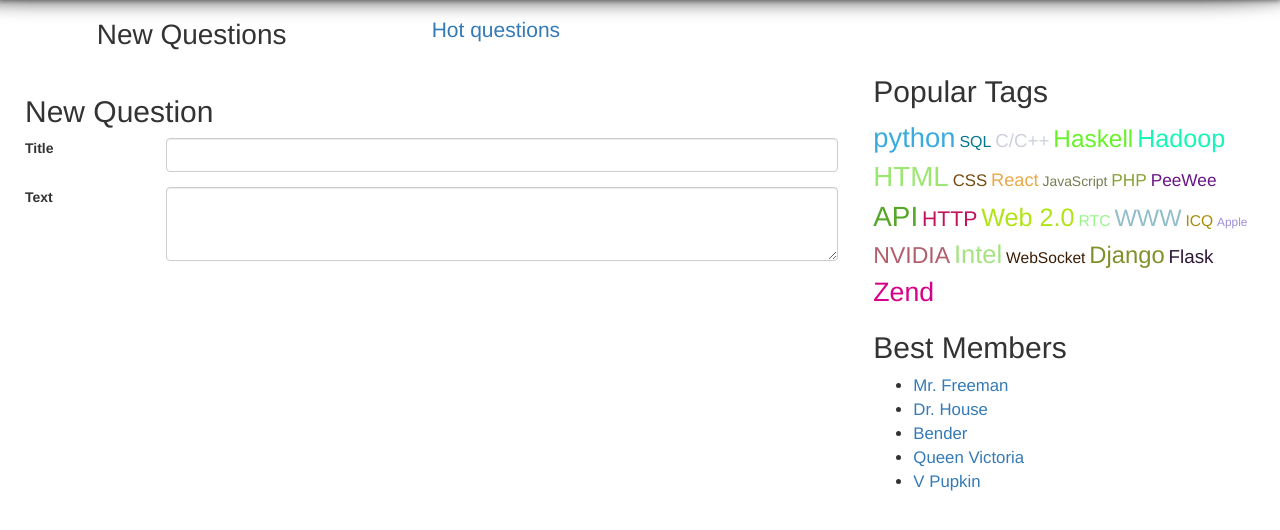
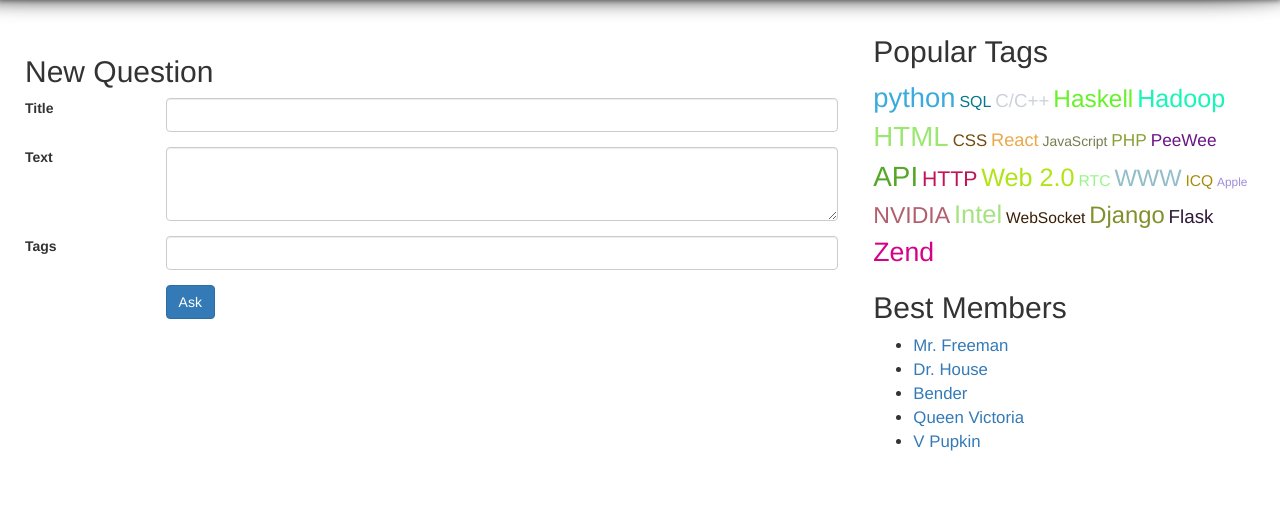
Before and after one commit to Alex-Kott/AskPupkin, a Django app: page /ask/ in a window 1280 px wide. Shown: the part 105-635 px from the top of the page. Run offline with Django 3.2, Linux system fonts and the light colour scheme; some libraries are stand-ins or nearby versions.

Commit message:
есть главная страница и страница добавления вопроса

```diff
--- a/app/templates/app/question.html
+++ b/app/templates/app/ask.html
@@ -18,6 +18,19 @@
       <textarea class="form-control" id="exampleFormControlTextarea1" rows="3"></textarea>
     </div>
   </div>
+  <div class="form-group row">
+    <label class="col-sm-2 col-form-label">Tags</label>
+    <div class="col-sm-10">
+      <input type="text"  class="form-control">
+    </div>
+  </div>
+  <div class="form-group row">
+    <div class="col-sm-2 col-form-label"></div>
+    <div class="col-sm-10">
+      <button type="submit" class="btn btn-primary">Ask</button>
+    </div>
+  </div>
+
 </form>
 
 
--- a/app/templates/app/base.html
+++ b/app/templates/app/base.html
@@ -21,15 +21,15 @@
 <body>
     <form id="header" class="form effect6">
     	<div id="logo" class="form-group col-lg-2 col-md-2 col-sm-2 col-xs-2">
-    		<img src="{% static 'app/logo.png' %}" />
+    		<a href="/">
+    			<img src="{% static 'app/logo.png' %}" />
+    		</a>
     	</div>
     	<div id="search-line" class="form-group col-lg-6 col-md-6 col-sm-6 col-xs-6" >
     		<input type="text" class="form-control mb-2 mr-sm-2 mb-sm-0 " placeholder="Search">
     	</div>
     	<div id="ask-btn"  class="form-group col-lg-1 col-1">
-    		<a href="/ask/">
-    			<button class="btn btn-success ">Ask</button>
-    		</a>
+    		<a href="/ask/" class="btn btn-success ">Ask</a>
     	</div>
     	<div id="user-info" class="form-group col-lg-3 col-3">
     		<div id="avatar">
@@ -52,16 +52,10 @@
 
 
     <div id="main" class="row">
-    	<div class="row questions-header" >
-    		<div class="col-lg-1"></div>
-    		<div class="col-lg-3">
-    			<span class="new-questions">New Questions</span>
-    		</div>
-    		<div class="col-lg-2">
-    			<span class="hot-questions"><a href="#">Hot questions</a></span>
-    		</div>
-    	</div>
+
         <div class="col-lg-8" id="content">
+
+        	{% block question_header %}{% endblock %}
         	{% block content %}{% endblock %}
         	{% block new_question %}{% endblock %}
 
--- a/app/urls.py
+++ b/app/urls.py
@@ -4,5 +4,6 @@ from . import views
 
 urlpatterns = [
 	url(r'^$', views.index, name='index'),
-	url(r'^ask/', views.ask, name='ask'),
+	url(r'^ask/$', views.ask, name='ask'),
+	url(r'^question/$', views.question, name='question'),
 ]
--- a/app/views.py
+++ b/app/views.py
@@ -8,4 +8,7 @@ def index(request):
 
 
 def ask(request):
+	return render(request, 'app/ask.html')
+
+def question(request):
 	return render(request, 'app/question.html')
```
Also changed, not shown: app/templates/app/index.html (+15 -0 lines).
